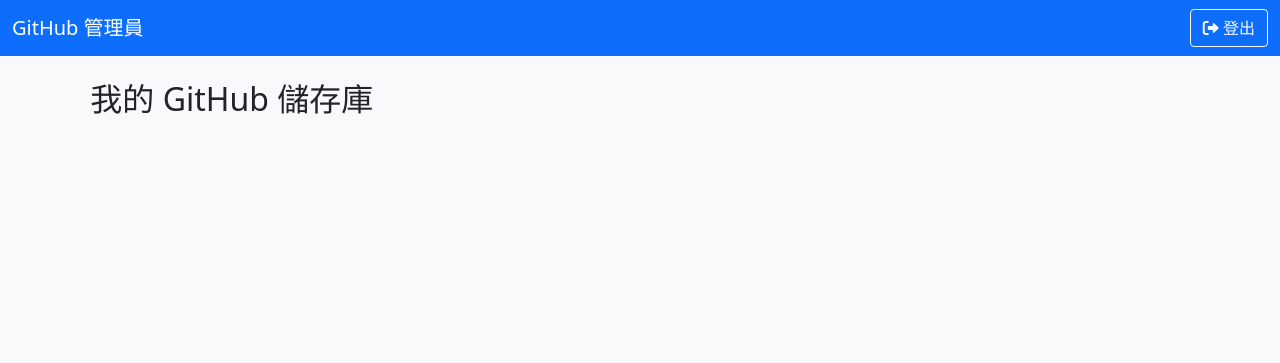
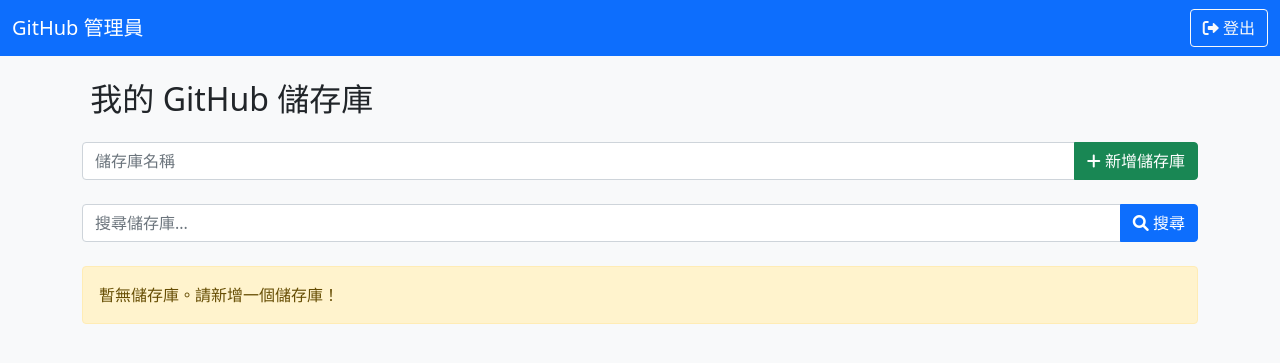
Before and after one commit to oinktech/Github-hub, a Flask app: template templates/dashboard.html in a window 1280 px wide. Shown: the top 363 px of the page. Run offline with Flask 3, Linux system fonts and the light colour scheme; the template is opened without the code that fills it, so the values that code supplies are empty; some libraries are stand-ins or nearby versions.

Commit message:
Update dashboard.html

```diff
--- a/templates/dashboard.html
+++ b/templates/dashboard.html
@@ -47,6 +47,23 @@
     {% endwith %}
 
     <h2 class="mb-4"><i class="fas fa-repo"></i> 我的 GitHub 儲存庫</h2>
+
+    <!-- 新增儲存庫的表單 -->
+    <form method="POST" action="{{ url_for('create_repo') }}" class="mb-4">
+        <div class="input-group">
+            <input type="text" class="form-control" name="repo_name" placeholder="儲存庫名稱" required>
+            <button class="btn btn-success" type="submit"><i class="fas fa-plus"></i> 新增儲存庫</button>
+        </div>
+    </form>
+
+    <!-- 搜尋儲存庫 -->
+    <form method="GET" action="{{ url_for('search_repos') }}" class="mb-4">
+        <div class="input-group">
+            <input type="text" class="form-control" name="query" placeholder="搜尋儲存庫..." required>
+            <button class="btn btn-primary" type="submit"><i class="fas fa-search"></i> 搜尋</button>
+        </div>
+    </form>
+
     <div class="row">
         {% for repo in repos %}
         <div class="col-md-4 mb-4">
@@ -58,6 +75,12 @@
                 </div>
             </div>
         </div>
+        {% else %}
+        <div class="col-12">
+            <div class="alert alert-warning" role="alert">
+                暫無儲存庫。請新增一個儲存庫！
+            </div>
+        </div>
         {% endfor %}
     </div>
 </div>
```
